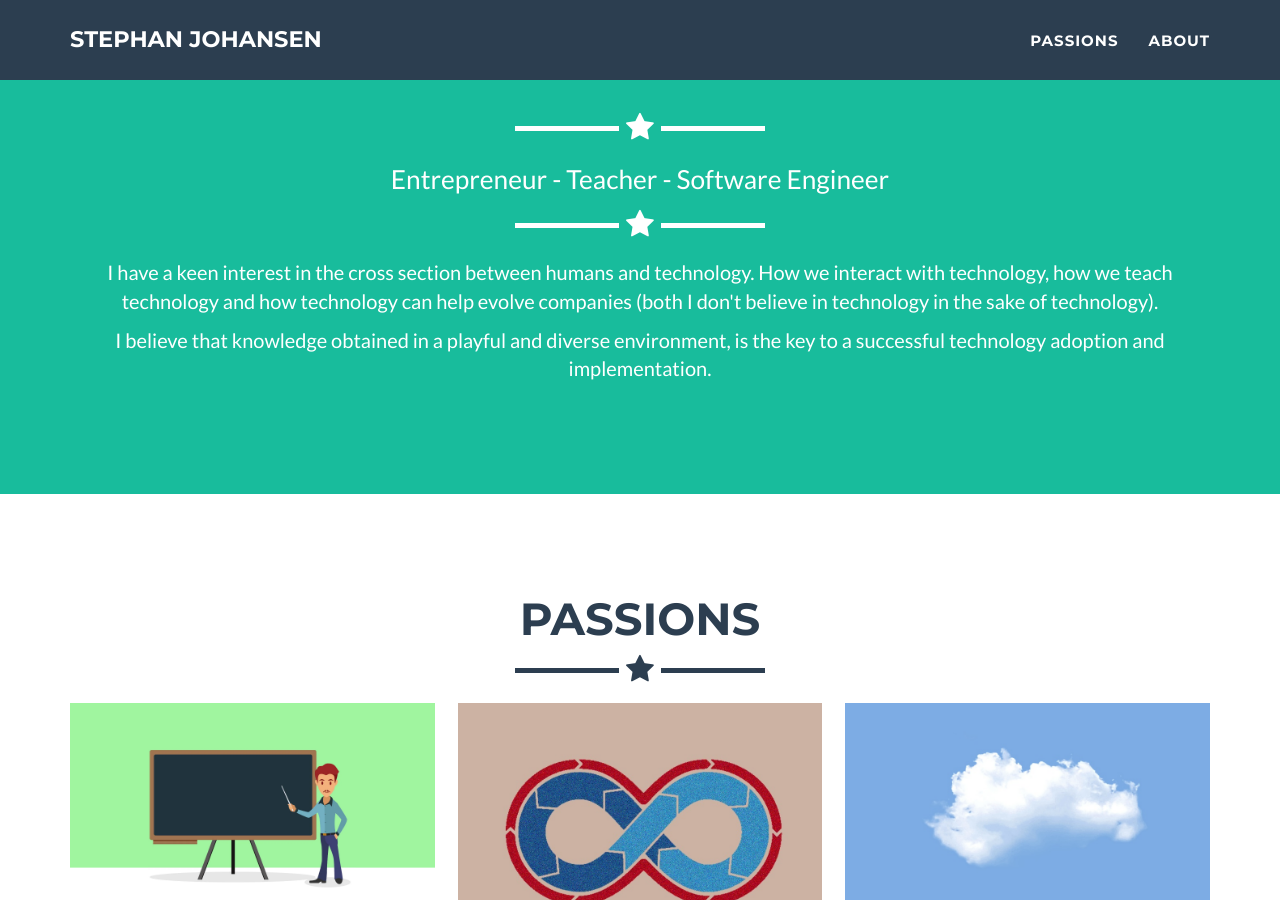
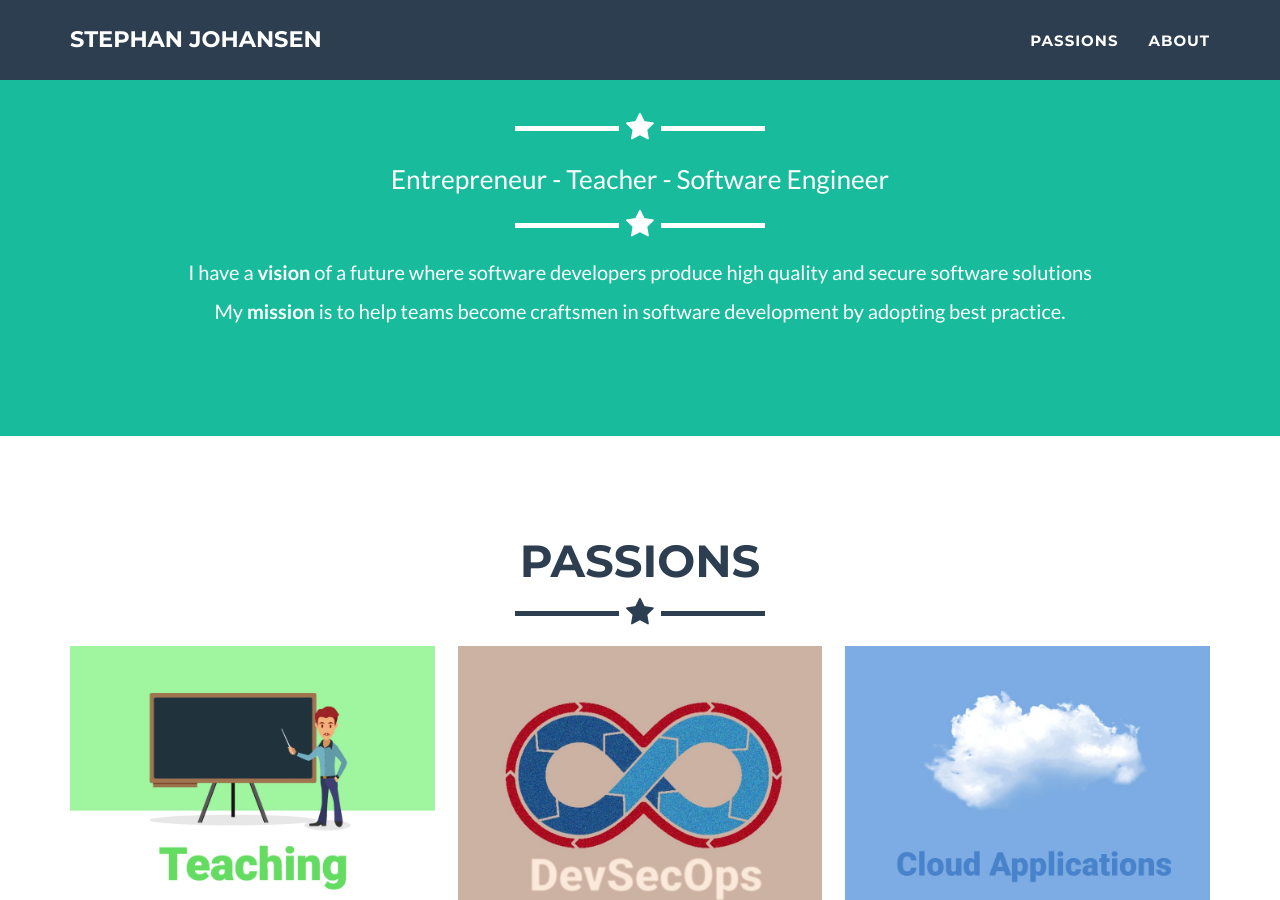
Before and after one commit to skjohansen/skjohansen.github.io, a Jekyll site: the page built from _posts/2021-06-30-1-teaching.markdown, in a window 1280 px wide and 900 px high, scrolled down 638 px. Built offline with Jekyll 4.4.1, drawn with Linux system fonts in a browser that asks for light colours.

Commit message:
Updates vision and mission

```diff
--- a/_includes/header.html
+++ b/_includes/header.html
@@ -9,8 +9,8 @@
           <hr class="star-light" />
           <span class="skills">{{ site.skills }}</span>
           <hr class="star-light" />
-          <p>I have a keen interest in the cross section between humans and technology. How we interact with technology, how we teach technology and how technology can help evolve companies (both I don't believe in technology in the sake of technology).</p>
-          <p>I believe that knowledge obtained in a playful and diverse environment, is the key to a successful technology adoption and implementation.</p>
+          <p>I have a <b>vision</b> of a future where software developers produce high quality and secure software solutions</p>
+          <p>My <b>mission</b> is to help teams become craftsmen in software development by adopting best practice.</p>
         </div>
       </div>
     </div>
```
Also changed, not shown: README.md.
